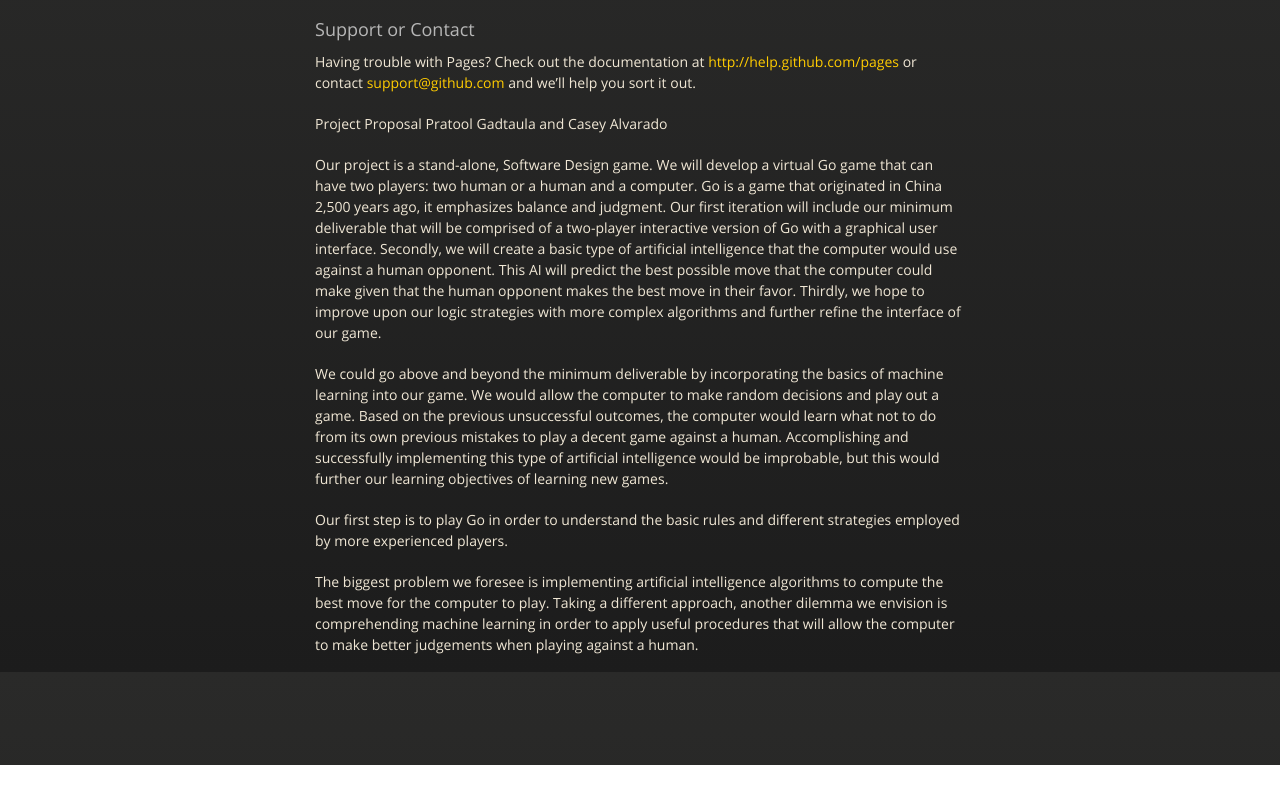
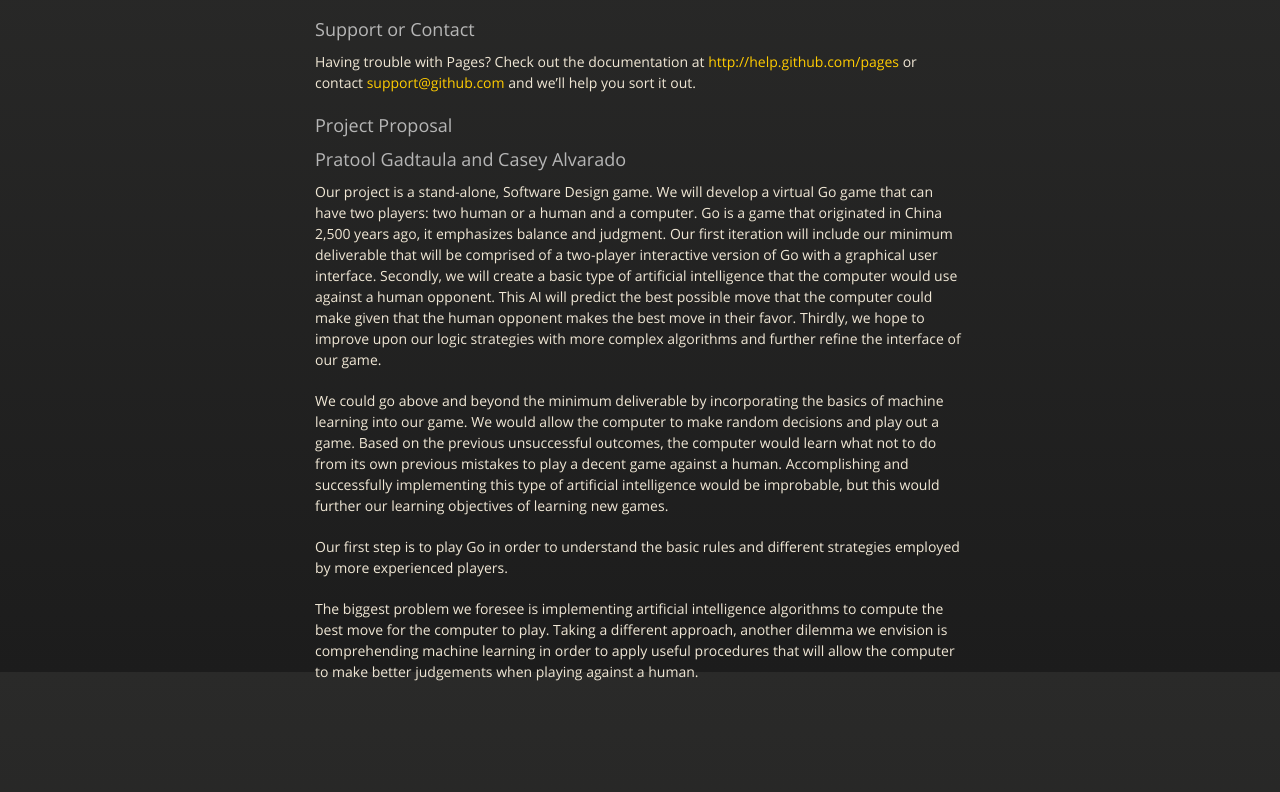
Before and after one commit to CaseyAlvarado/Zen-Master-Go, a plain HTML site: page index.html in a window 1280 px wide. Shown: the part 928-1720 px from the top of the page. Before the commit the page ends 1693 px from the top, so only its background shows below. Drawn offline with nearby package versions, Linux system fonts and the light colour scheme.

Commit message:
Update index.html

```diff
--- a/index.html
+++ b/index.html
@@ -70,8 +70,8 @@ $ git checkout gh-pages
 
 <p>Having trouble with Pages? Check out the documentation at <a href="http://help.github.com/pages">http://help.github.com/pages</a> or contact <a href="mailto:support@github.com">support@github.com</a> and we’ll help you sort it out.</p>
 
-<p>Project Proposal
-Pratool Gadtaula and Casey Alvarado</p>
+<h3>Project Proposal </h3>
+<h3>Pratool Gadtaula and Casey Alvarado</h3>
 
 <p>Our project is a stand-alone, Software Design game.  We will develop a virtual Go game that can have two players: two human or a human and a computer. Go is a game that originated in China 2,500 years ago, it emphasizes balance and judgment.
 Our first iteration will include our minimum deliverable that will be comprised of a two-player interactive version of Go with a graphical user interface. Secondly, we will create a basic type of artificial intelligence that the computer would use against a human opponent. This AI will predict the best possible move that the computer could make given that the human opponent makes the best move in their favor. Thirdly, we hope to improve upon our logic strategies with more complex algorithms and further refine the interface of our game.</p>
```
